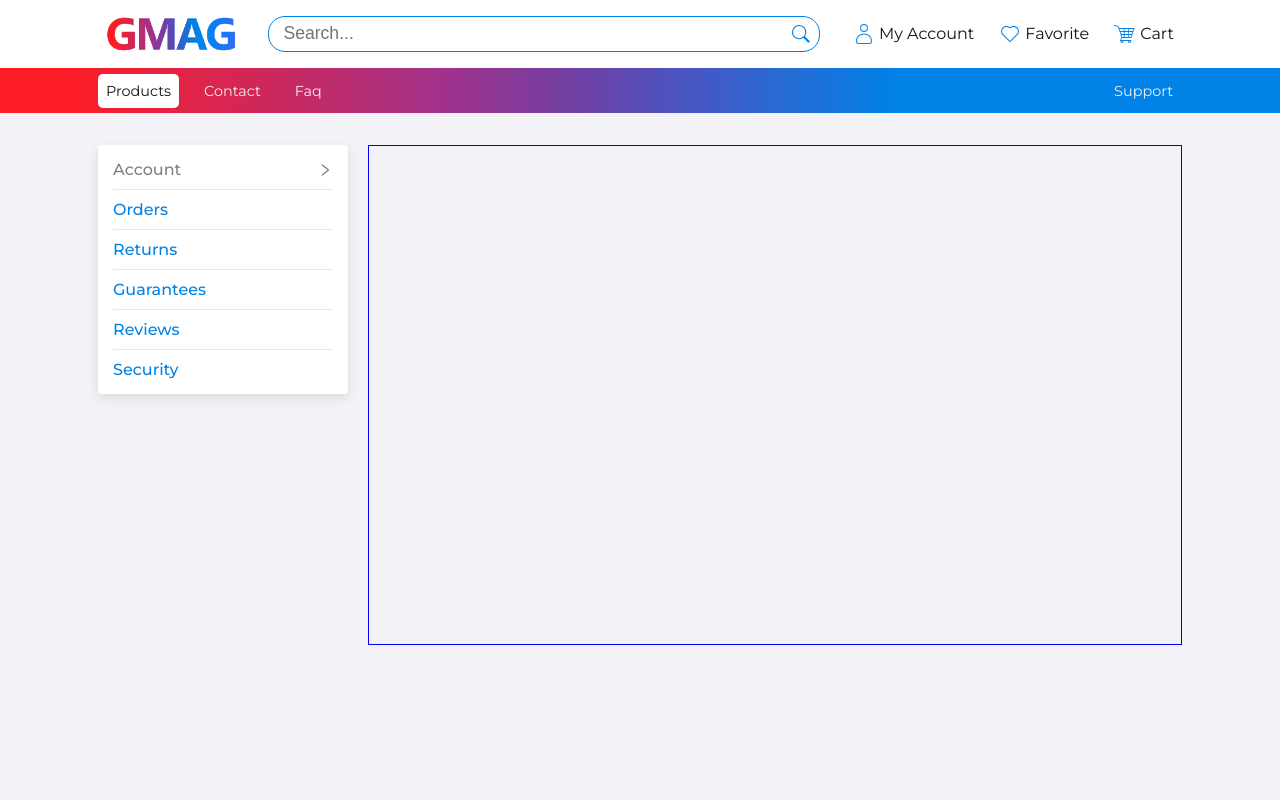
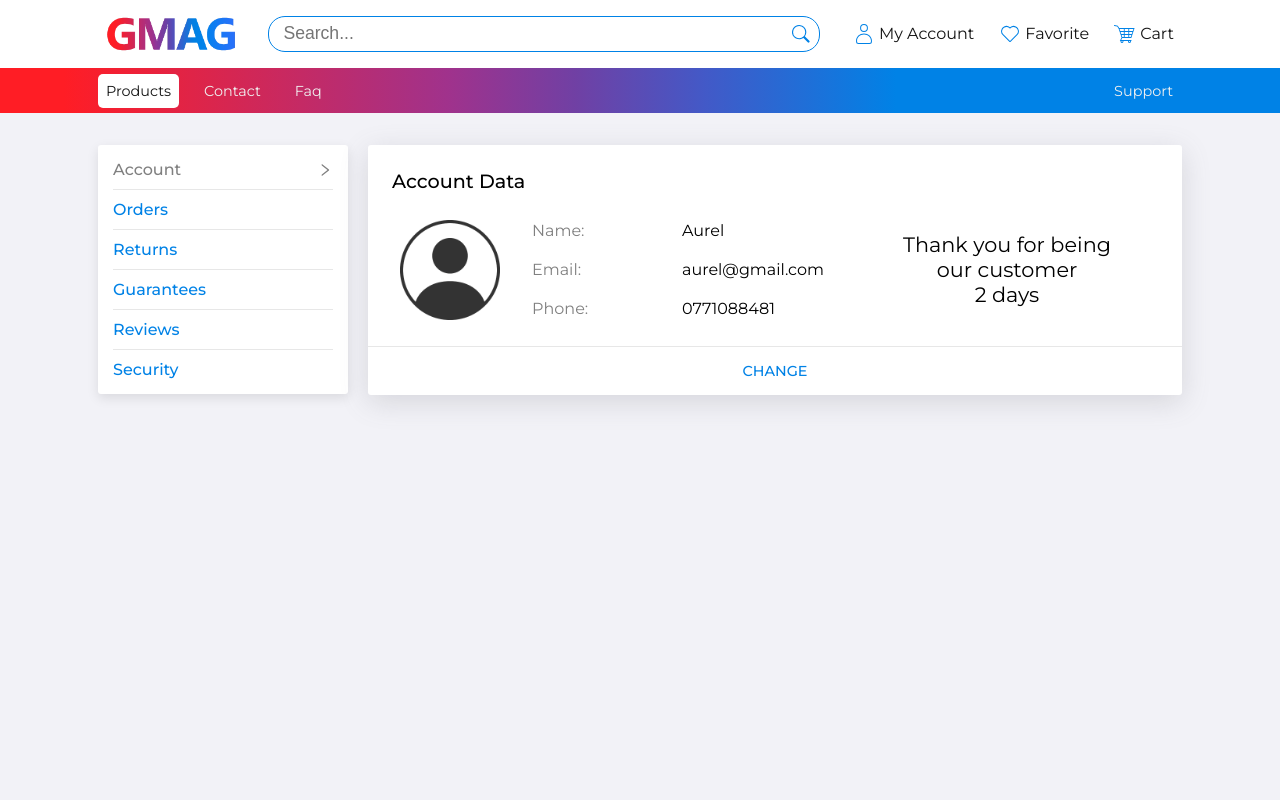
Before and after one commit to Aur71/eShop, a Next.js app: page /account/1 in a window 1280 px wide. Shown: the top 800 px of the page. Built offline with nearby package versions, Linux system fonts and the light colour scheme.

Commit message:
account data section added

```diff
--- a/components/account/MyAccount.jsx
+++ b/components/account/MyAccount.jsx
@@ -4,10 +4,49 @@ import styles from '../../styles/account/components/MyAccount.module.scss';
 import Image from 'next/image';
 
 // MEDIA
-import user from '../../public/user.webp';
+import user from '../../public/user.png';
 
 const MyAccount = () => {
-  return <div className={styles.myAccount}></div>;
+  return (
+    <div className={styles.myAccount}>
+      <div className={styles.accountData}>
+        <h2>Account Data</h2>
+
+        <div className={styles.data}>
+          <div className={styles.imgContainer}>
+            <input type='file' accept='image/png, image/jpeg' />
+
+            <Image src={user} alt='default user image' />
+          </div>
+
+          <div className={styles.dataContainer}>
+            <ul>
+              <li>
+                <span>Name:</span>
+                <span>Aurel</span>
+              </li>
+
+              <li>
+                <span>Email:</span>
+                <span>aurel@gmail.com</span>
+              </li>
+
+              <li>
+                <span>Phone:</span>
+                <span>0771088481</span>
+              </li>
+            </ul>
+          </div>
+
+          <h3>
+            Thank you for being <br /> our customer <br /> 2 days
+          </h3>
+        </div>
+
+        <button className={styles.changeData}>change</button>
+      </div>
+    </div>
+  );
 };
 
 export default MyAccount;
--- a/styles/account/components/MyAccount.module.scss
+++ b/styles/account/components/MyAccount.module.scss
@@ -2,6 +2,117 @@
 
 .myAccount {
   width: 100%;
-  height: 500px;
-  border: 1px solid blue;
+  height: auto;
 }
+
+// ACCOUNT DATA BELOW
+
+.accountData {
+  width: 100%;
+  min-height: 250px;
+  background-color: $white;
+  box-shadow: rgba(100, 100, 111, 0.2) 0px 7px 29px 0px;
+  border-radius: 3px;
+  display: flex;
+  flex-direction: column;
+  justify-content: space-between;
+  gap: 20px;
+
+  h2 {
+    padding: 1.5rem 1.5rem 0 1.5rem;
+    font-size: 1.2rem;
+    font-weight: 500;
+  }
+
+  .changeData {
+    width: 100%;
+    display: flex;
+    justify-content: center;
+    align-items: center;
+    color: $acc-clr;
+    text-transform: uppercase;
+    font-size: 0.9rem;
+    font-weight: 500;
+    padding: 15px;
+    border-top: 1px solid $border-clr;
+    transition: background-color 300ms;
+
+    &:hover {
+      background-color: $acc-clr;
+      color: $text-clr-white;
+    }
+  }
+
+  .data {
+    width: 100%;
+    height: auto;
+    display: grid;
+    grid-template-columns: auto auto 1fr;
+    place-items: center;
+
+    @media only screen and (max-width: 1050px) {
+      grid-template-columns: auto 1fr;
+    }
+
+    .imgContainer {
+      width: max-content;
+      position: relative;
+      display: flex;
+      justify-content: center;
+      align-items: center;
+      padding: 0 2rem;
+
+      input[type='file'] {
+        position: absolute;
+        width: 100%;
+        height: 100%;
+        opacity: 0;
+      }
+
+      img {
+        width: 100px;
+        height: auto;
+        object-fit: contain;
+      }
+    }
+
+    .dataContainer {
+      width: 100%;
+      height: 100%;
+
+      ul {
+        width: 100%;
+        height: 100%;
+        display: flex;
+        flex-direction: column;
+        justify-content: center;
+        gap: 20px;
+
+        li {
+          display: flex;
+          align-items: center;
+          justify-content: space-between;
+          width: 300px;
+
+          span {
+            width: 100%;
+
+            &:first-of-type {
+              color: grey;
+            }
+          }
+        }
+      }
+    }
+
+    h3 {
+      font-size: 1.3rem;
+      font-weight: 400;
+      text-align: center;
+
+      @media only screen and (max-width: 1050px) {
+        display: none;
+      }
+    }
+  }
+}
```
Also changed, not shown: public/user.png (added).
